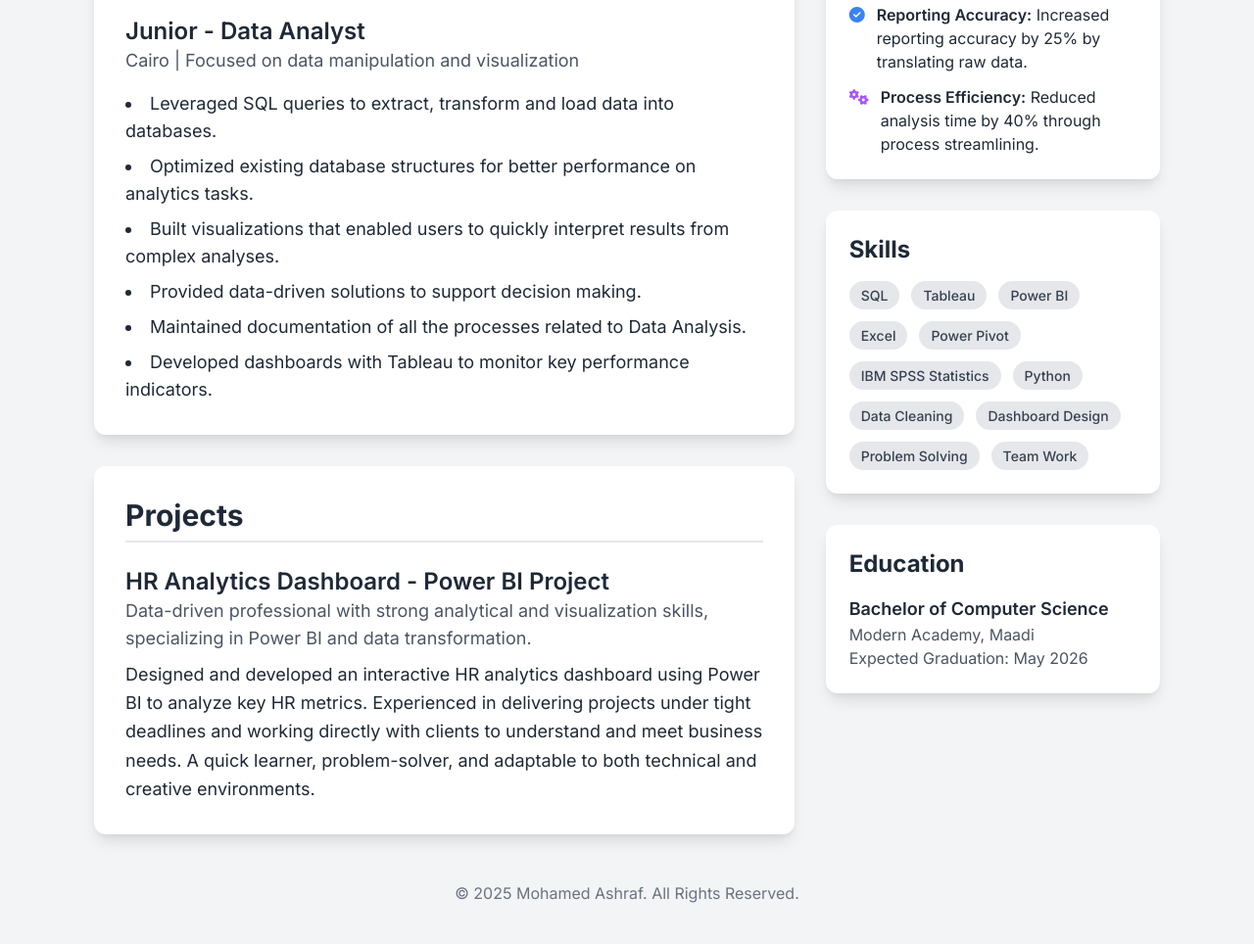
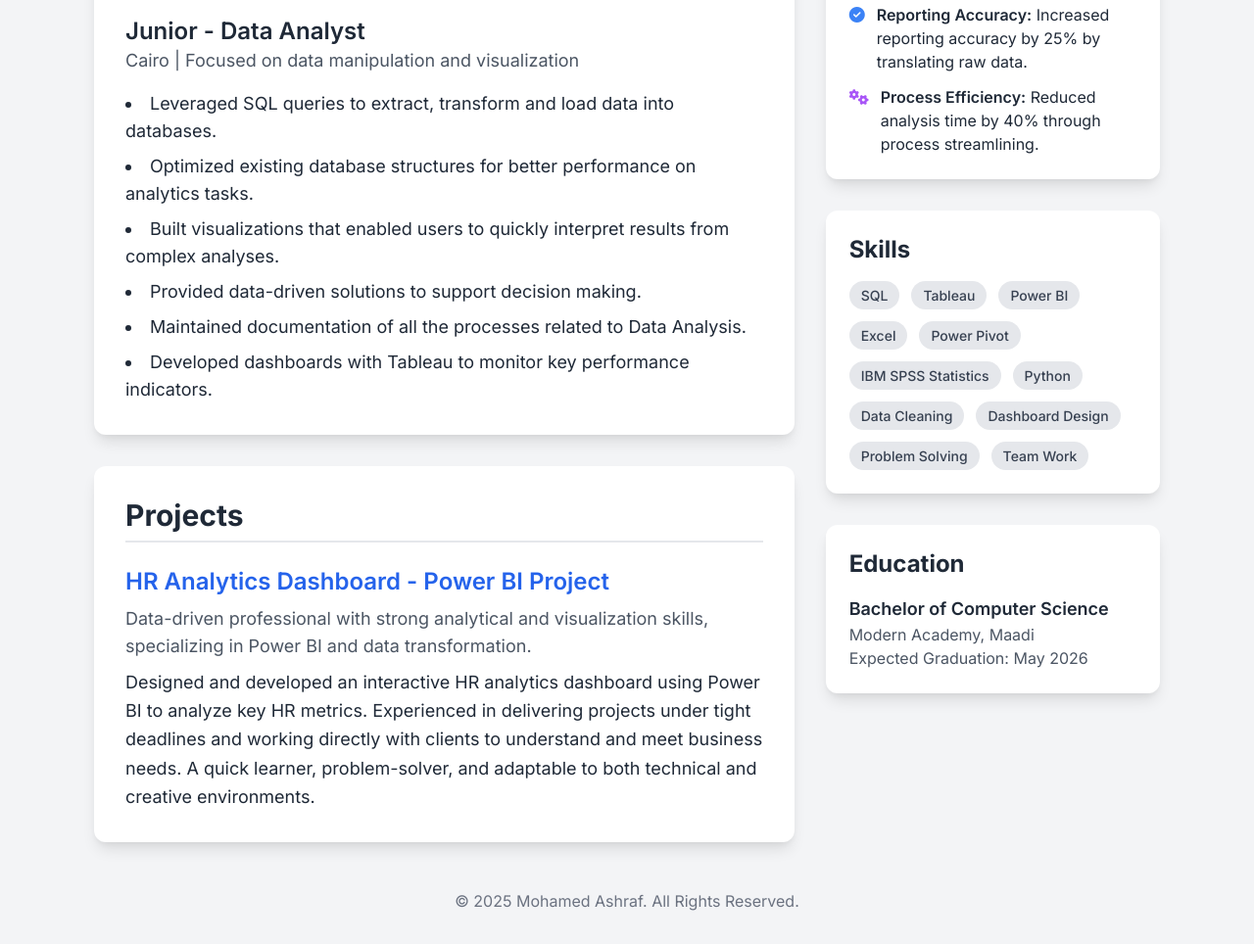
Before and after one commit to Mohamedmansy1/my_portfolio, a plain HTML site: page index.html in a window 1280 px wide. Shown: the part 629-1593 px from the top of the page at 98% size. Drawn offline with nearby package versions, Linux system fonts and the light colour scheme.

Commit message:
add first project

```diff
--- a/index.html
+++ b/index.html
@@ -76,7 +76,10 @@
                  <section class="card p-8">
                     <h2 class="text-3xl font-bold border-b-2 border-gray-200 pb-2 mb-6">Projects</h2>
                     <div>
-                        <h3 class="text-2xl font-semibold">HR Analytics Dashboard - Power BI Project</h3>
+                        <h3 class="text-2xl font-semibold mb-2">
+                           <a href="https://www.linkedin.com/posts/mohammed-ashraf-504a98356_powerbi-dataanalytics-dax-activity-7345934626810462209-H2j5?utm_medium=ios_app&rcm=ACoAAFjLKdQB6ckaaTw5Z_h0266jYpfSaq-eAmI&utm_source=social_share_send&utm_campaign=copy_link"
+                           target="_blank" class="text-blue-600 hover:underline">HR Analytics Dashboard - Power BI Project</a>
+                        </h3>
                         <p class="text-lg text-gray-600 mb-2">Data-driven professional with strong analytical and visualization skills, specializing in Power BI and data transformation.</p>
                         <p class="text-lg leading-relaxed">Designed and developed an interactive HR analytics dashboard using Power BI to analyze key HR metrics. Experienced in delivering projects under tight deadlines and working directly with clients to understand and meet business needs. A quick learner, problem-solver, and adaptable to both technical and creative environments.</p>
                     </div>
```
